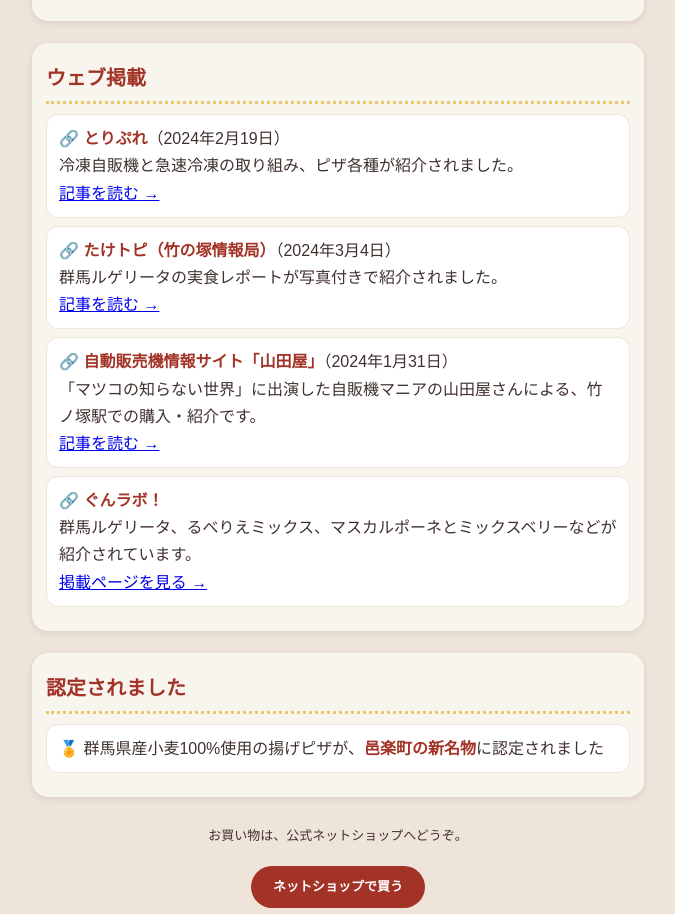
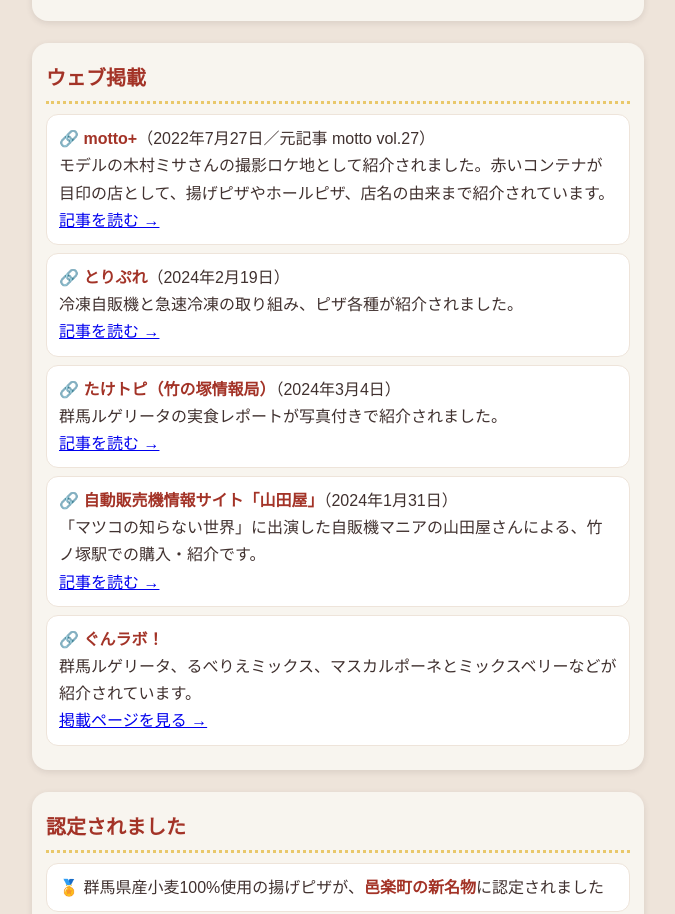
Before and after one commit to lebelierora/media, a plain HTML site: page index.html in a window 1280 px wide. Shown: the part 2781-3695 px from the top of the page, without its empty margins (302-977 px from the left). Drawn offline with Linux system fonts and the light colour scheme.

Commit message:
Add motto+ listing to media page

```diff
--- a/index.html
+++ b/index.html
@@ -78,6 +78,7 @@ footer a.btn.sub{background:#fff;color:#A33327;border:2px solid #A33327}
 </section>
 <section>
 <h2>ウェブ掲載</h2>
+<div class="card">🔗 <b>motto+</b>（2022年7月27日／元記事 motto vol.27）<br>モデルの木村ミサさんの撮影ロケ地として紹介されました。赤いコンテナが目印の店として、揚げピザやホールピザ、店名の由来まで紹介されています。<br><a href="https://motto-mag.com/lebelier/" target="_blank" rel="noopener">記事を読む →</a></div>
 <div class="card">🔗 <b>とりぷれ</b>（2024年2月19日）<br>冷凍自販機と急速冷凍の取り組み、ピザ各種が紹介されました。<br><a href="https://tripre.jp/archives/1579" target="_blank" rel="noopener">記事を読む →</a></div>
 <div class="card">🔗 <b>たけトピ（竹の塚情報局）</b>（2024年3月4日）<br>群馬ルゲリータの実食レポートが写真付きで紹介されました。<br><a href="https://takenotsuka-topic.com/gourmet/1271-20240304" target="_blank" rel="noopener">記事を読む →</a></div>
 <div class="card">🔗 <b>自動販売機情報サイト「山田屋」</b>（2024年1月31日）<br>「マツコの知らない世界」に出演した自販機マニアの山田屋さんによる、竹ノ塚駅での購入・紹介です。<br><a href="https://24jihanki.sakura.ne.jp/jihanki/takenotsuka.html" target="_blank" rel="noopener">記事を読む →</a></div>
```
